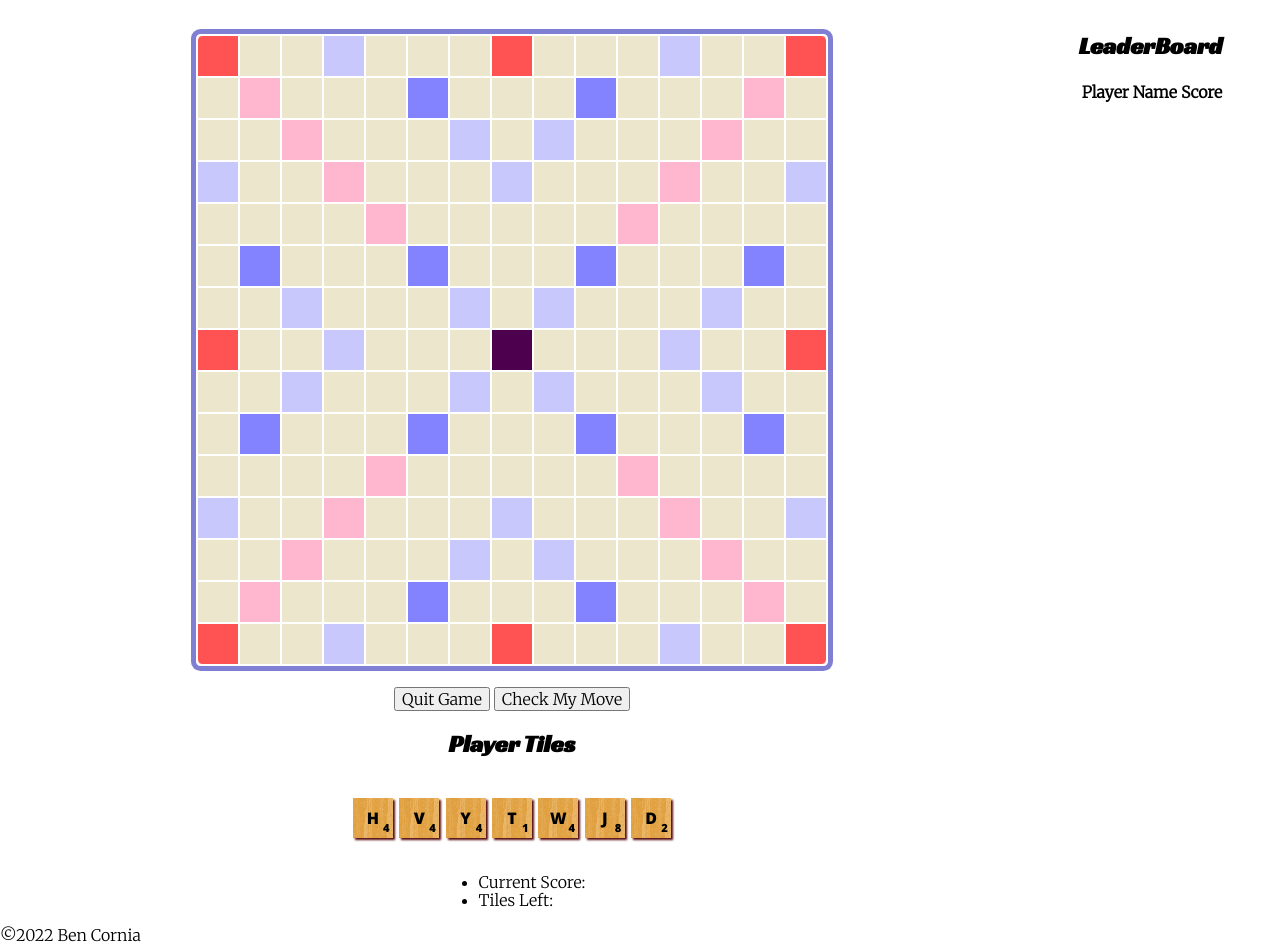
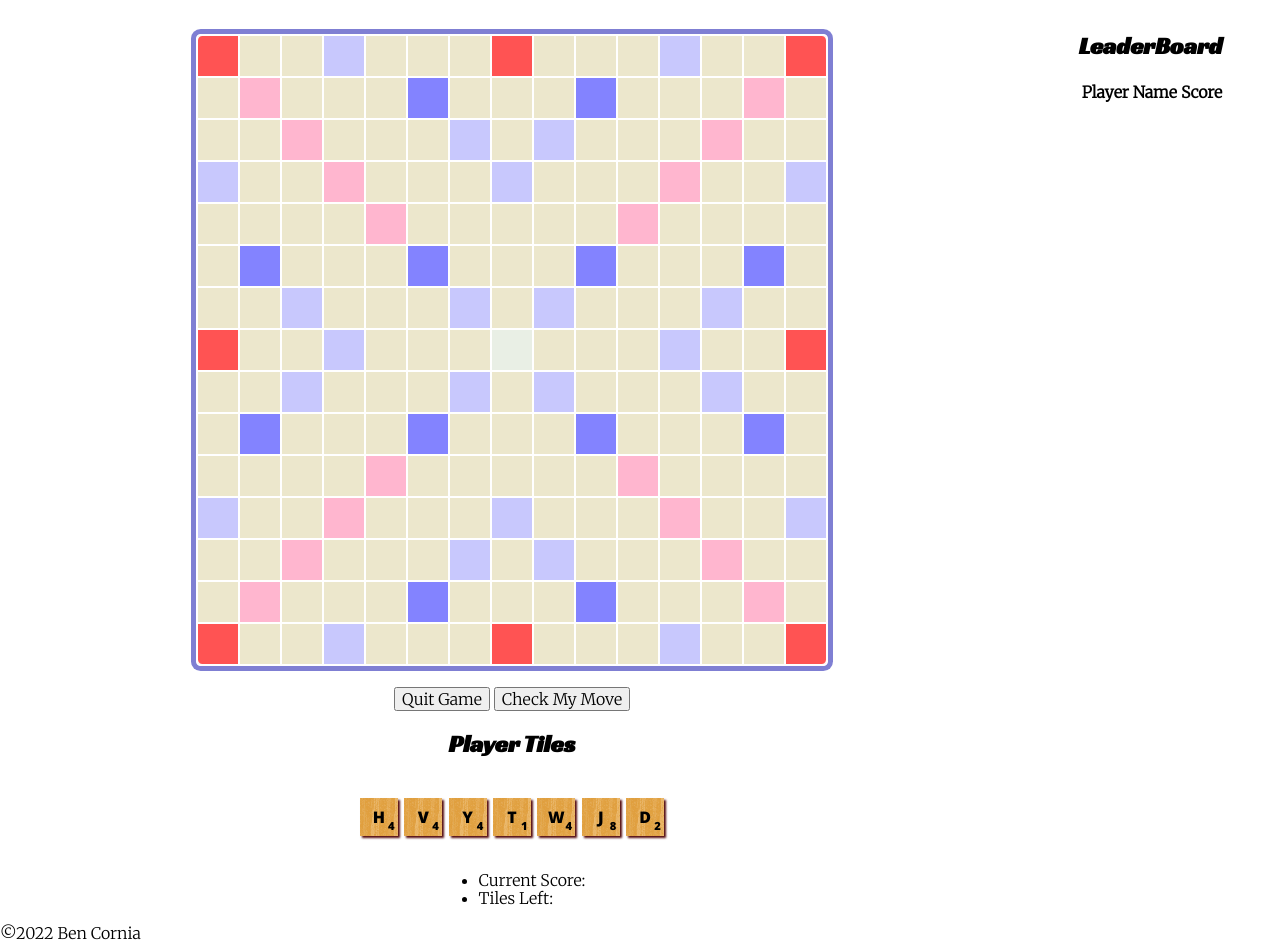
Before and after one commit to corniab/solo-scrabble, a plain HTML site: page index.html in a window 1280 px wide. Shown: the part 138-1083 px from the top of the page. Drawn offline with nearby package versions, Linux system fonts and the light colour scheme.

Commit message:
Fix styling.

```diff
--- a/css/small.css
+++ b/css/small.css
@@ -66,13 +66,11 @@ main {
 	justify-content: center;
 	text-align: center;
 	background-color: rgba(158, 134, 0, 0.2);
-	color: rgb(0, 0, 0);
-	font-size: 0.5em;
 	transition: 0.2s;
 }
 
 .star {
-	background-color: rgb(77, 0, 77);
+	background-color: rgba(46, 99, 0, 0.1);
 }
 
 .tripleWord {
@@ -110,8 +108,8 @@ main {
 	display: flex;
 	align-items: center;
 	justify-content: center;
-	width: 40px;
-	height: 40px;
+	width: 38px;
+	height: 38px;
 	font-family: "Open Sans", sans-serif;
 	margin: 0.2em;
 	background-color: #e09f3e;
```
